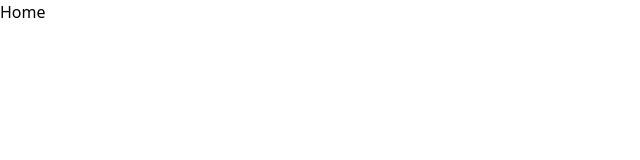
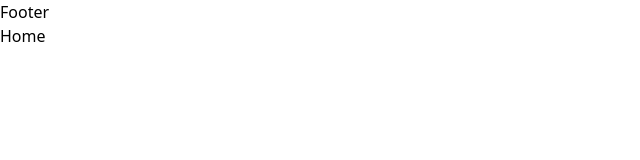
Before and after one commit to OlgaMinaievaWebDev/barbershop, a React (Vite) app: page / in a window 1280 px wide. Shown: the top 160 px of the page, without its empty margins (0-640 px from the left). Built offline with nearby package versions, Linux system fonts and the light colour scheme.

Commit message:
Root added with router

```diff
--- a/src/App.jsx
+++ b/src/App.jsx
@@ -3,11 +3,16 @@ import Home from "./pages/Home";
 import ErrorPage from './pages/ErrorPage'
 import Booking from "./pages/Booking";
 import Services from "./pages/Services";
+import Root from "./pages/Root";
 const router = createBrowserRouter([
   {
     path: '/',
+    element: <Root />,
+    errorElement: <ErrorPage />,
+    children: [
+      {
+        path: '/',
         element: <Home />,
-    errorElement: <ErrorPage/>
       },
       {
         path: '/booking',
@@ -17,6 +22,8 @@ const router = createBrowserRouter([
         path: '/services',
         element: <Services/>
       }
+    ]
+  },
 ])
 
 function App() {
--- /dev/null
+++ b/src/pages/Root.jsx
@@ -0,0 +1,15 @@
+import { Outlet } from "react-router-dom"
+import Footer from "../components/Footer"
+
+function Root() {
+ return (
+  <>
+   <Footer />
+   <main>
+    <Outlet/>
+   </main>
+  </>
+ )
+}
+
+export default Root
```
Lines whose indentation alone changed are shown as unchanged.
